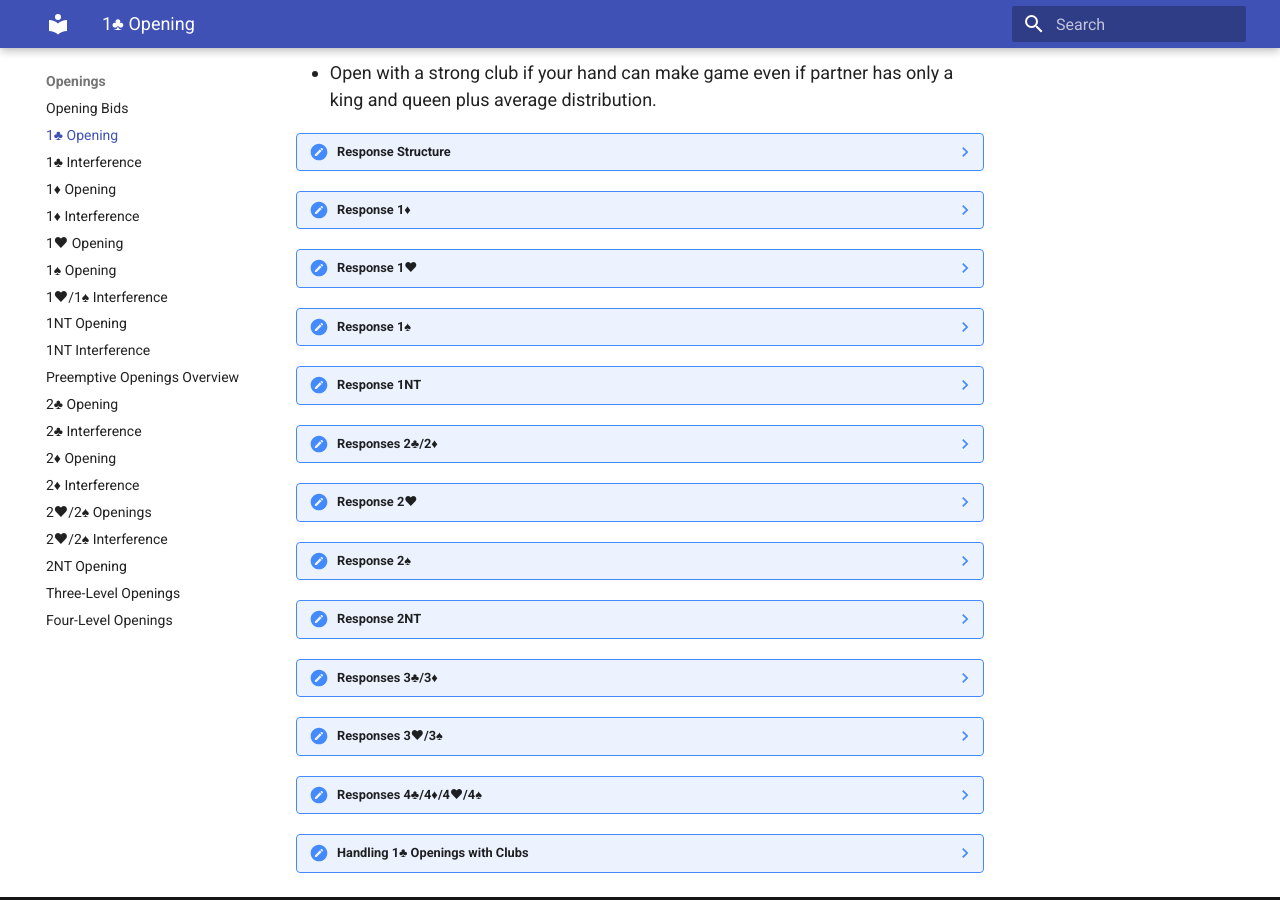
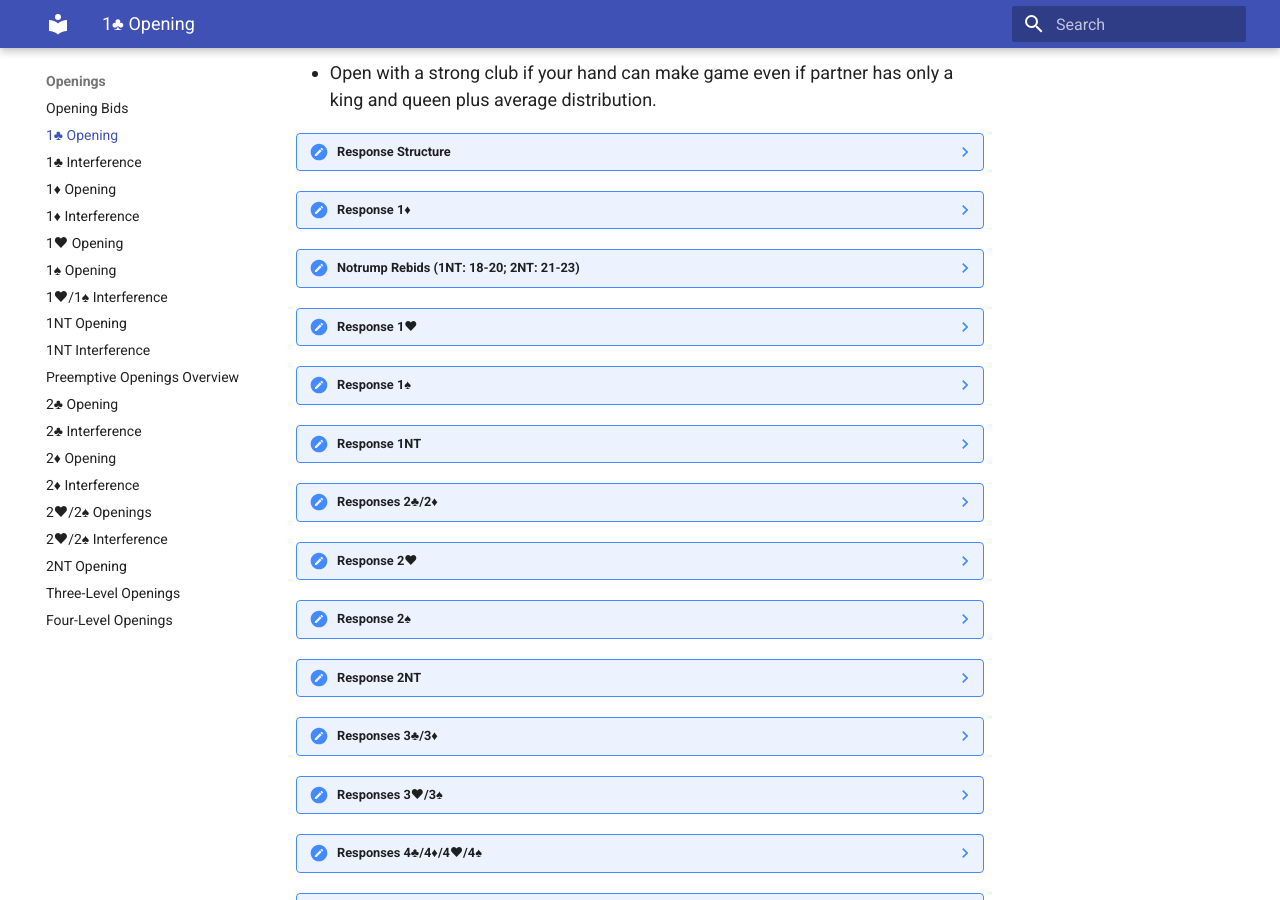
Before and after one commit to glindstrom/polish-club-notes, an MkDocs documentation site: the page built from docs/openings/one-club.md, in a window 1280 px wide and 900 px high, scrolled down 494 px. Built offline with MkDocs 1.6.1 and Material for MkDocs 9.7.7, drawn with Linux system fonts in a browser that asks for light colours; some of the changed lines change nothing that is shown.

Commit message:
Refine continunations after 2D GF rebid

```diff
--- a/docs/openings/one-club.md
+++ b/docs/openings/one-club.md
@@ -145,36 +145,63 @@
             | 3♦/3♥          | 18-21; 5 spades and bid five-card suit; forcing to game |
             | 4♣             | 18+; 4 spades, 5 clubs; forcing                         |
 
-    ??? note "Notrump Rebids (1NT: 18-20; 2NT: 21-23)"
-        #### Notrump Rebids (1NT: 18-20; 2NT: 21-23)
-        - Similar to 1NT opening sequences (see 1NT opening section for details).
-        - **After 1♣ - 1♦ - 1NT**:
-          | Responder’s Bid | Meaning                              |
-          | --------------- | ------------------------------------ |
-          | 2♣              | Stayman (up to 6 points)             |
-          | 2♦/2♥/2♠/3♣     | Transfers (up to 6 points)           |
-          | 3♦              | Game invite in diamonds (4-6)        |
-          | 3♥/3♠           | 5-4-3-1 convention (forcing to game) |
+??? note "Notrump Rebids (1NT: 18-20; 2NT: 21-23)"
+    #### Notrump Rebids (1NT: 18-20; 2NT: 21-23)
+    - Similar to 1NT opening sequences (see 1NT opening section for details).
+    - **After 1♣ - 1♦ - 1NT**:
 
-        - **After 1♣ - 1♦ - 2NT**:
-          | Responder’s Bid | Meaning                    |
-          | --------------- | -------------------------- |
-          | 3♣              | Stayman (up to 6 points)   |
-          | 3♦/3♥           | Transfers (up to 6 points) |
-          | 3♠              | 5+4+ in minor suits (6-11) |
-          | 4♣/4♦           | Natural, forcing (8-11)    |
+      | Responder's Bid | Meaning                              |
+      | --------------- | ------------------------------------ |
+      | 2♣              | Stayman (up to 6 points)             |
+      | 2♦/2♥/2♠/3♣     | Transfers (up to 6 points)           |
+      | 3♦              | Game invite in diamonds (4-6)        |
+      | 3♥/3♠           | 5-4-3-1 convention (forcing to game) |
 
-        #### Notes
-        - Stayman and major suit transfers limit responder to 6 points; next bid is non-forcing (e.g., 1♣ - 1♦ - 1NT - 2♥ - 2♠ - 3♠: 4-6 points, non-forcing).
-        - 5-4-3-1 convention and minor suit transfers limit responder to 11 points; 5-4-3-1 is forcing to game.
+    - **After 1♣ - 1♦ - 2NT**:
+
+      | Responder's Bid | Meaning                    |
+      | --------------- | -------------------------- |
+      | 3♣              | Stayman (up to 6 points)   |
+      | 3♦/3♥           | Transfers (up to 6 points) |
+      | 3♠              | 5+4+ in minor suits (6-11) |
+      | 4♣/4♦           | Natural, forcing (8-11)    |
+
+    #### Notes
+    - Stayman and major suit transfers limit responder to 6 points; next bid is non-forcing (e.g., 1♣ - 1♦ - 1NT - 2♥ - 2♠ - 3♠: 4-6 points, non-forcing).
+    - 5-4-3-1 convention and minor suit transfers limit responder to 11 points; 5-4-3-1 is forcing to game.
 
     ??? note "2♦ Rebid (Game Forcing, Not Two-Suited)"
         #### 2♦ Rebid (Game Forcing, Not Two-Suited)
+        - **Meaning**: Opener’s 2♦ rebid after `1♣ - 1♦` is game-forcing and does not promise a two-suited hand.
+
         | Responder’s Bid | Meaning                               |
         | --------------- | ------------------------------------- |
         | 2♥              | Nothing interesting (second negative) |
         | 2NT             | 5-6 points, balanced hand             |
         | 2♠/3♣/3♦/3♥     | Good 5-card suit with two honors      |
+
+        ??? note "Further Bidding after 1♣ - 1♦ - 2♦ - 2♥"
+            #### Further Bidding after 1♣ - 1♦ - 2♦ - 2♥
+            - **Meaning**: Responder’s 2♥ is a second negative, indicating a weak hand with no significant features.
+            - **Opener’s Rebids**:
+            - **2NT**: Shows a balanced hand with at least 24 HCP, game-forcing (even if responder has zero points, the auction cannot stop short of game). The auction proceeds as it would after `1♣ - 1♦ - 2NT` (see [Notrump Rebids](#notrump-rebids-1nt-18-20-2nt-21-23) for responder’s bids).
+            - **2♠, 3♣, 3♦, 3♥**: Natural, showing a 5+ card suit in the bid suit.
+
+            #### Notes
+            - The 2♥ response allows opener to describe their hand further, with 2NT indicating a strong balanced hand and other bids showing specific suits naturally.
+            - Opener’s 2NT rebid with 24+ HCP uses the same response structure as the 2NT rebid after `1♣ - 1♦` (21-23 HCP), including Stayman, transfers, and other conventions as outlined in the Notrump Rebids section.
+
+        ??? note "Further Bidding after 1♣ - 1♦ - 2♦ - 2NT"
+            #### Further Bidding after 1♣ - 1♦ - 2♦ - 2NT
+            - **Meaning**: Responder’s 2NT shows 5-6 points and a balanced hand.
+            - **Opener’s Rebids**: Opener bids naturally, showing specific suits or features:
+            - 3♣: Shows a club suit (typically 5+ cards).
+            - Other bids (e.g., 3♦, 3♥, 3♠): Natural, showing a 5+ card suit in the bid suit.
+            - 3NT: Suggests a balanced hand suitable for notrump, typically with stoppers in unbid suits.
+
+            #### Notes
+            - Opener’s natural bids aim to describe their hand further, allowing responder to clarify their holding or suggest a final contract.
+            - The auction remains game-forcing due to the 2♦ rebid.
 
     ??? note "Other Rebids"
         #### Other Rebids
```
